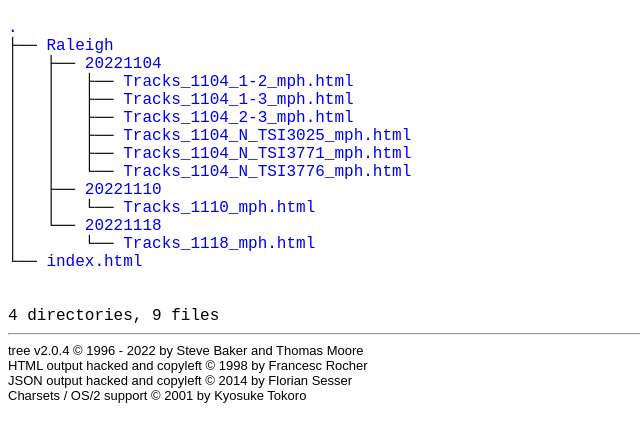
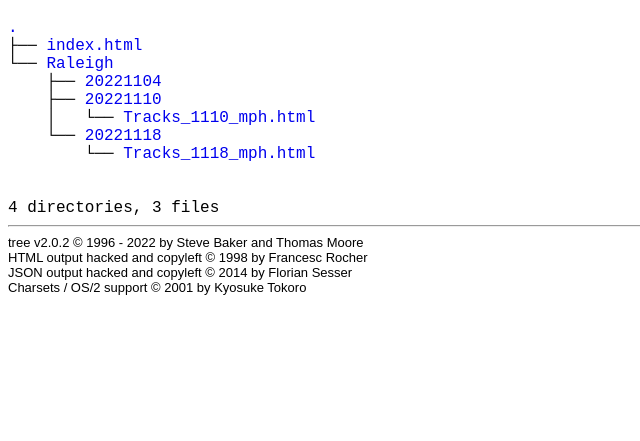
Before and after one commit to mdp-aerosol-group/EPA-84042701-Mapping, a plain HTML site: page index.html in a window 1280 px wide. Shown: the part 61-502 px from the top of the page, without its empty margins (0-640 px from the left). Drawn offline with Linux system fonts and the light colour scheme.

Commit message:
update index

```diff
--- a/index.html
+++ b/index.html
@@ -3,7 +3,7 @@
 <head>
  <meta http-equiv="Content-Type" content="text/html; charset=UTF-8">
  <meta name="Author" content="Made by 'tree'">
- <meta name="GENERATOR" content="$Version: $ tree v2.0.4 (c) 1996 - 2022 by Steve Baker, Thomas Moore, Francesc Rocher, Florian Sesser, Kyosuke Tokoro $">
+ <meta name="GENERATOR" content="$Version: $ tree v2.0.2 (c) 1996 - 2022 by Steve Baker, Thomas Moore, Francesc Rocher, Florian Sesser, Kyosuke Tokoro $">
  <title>Directory Tree</title>
  <style type="text/css">
   BODY { font-family : monospace, sans-serif;  color: black;}
@@ -26,27 +26,21 @@
 <body>
 	<h1>Directory Tree</h1><p>
 	<a href=".">.</a><br>
-	├── <a href="./Raleigh/">Raleigh</a><br>
-	│   ├── <a href="./Raleigh/20221104/">20221104</a><br>
-	│   │   ├── <a href="./Raleigh/20221104/Tracks_1104_1-2_mph.html">Tracks_1104_1-2_mph.html</a><br>
-	│   │   ├── <a href="./Raleigh/20221104/Tracks_1104_1-3_mph.html">Tracks_1104_1-3_mph.html</a><br>
-	│   │   ├── <a href="./Raleigh/20221104/Tracks_1104_2-3_mph.html">Tracks_1104_2-3_mph.html</a><br>
-	│   │   ├── <a href="./Raleigh/20221104/Tracks_1104_N_TSI3025_mph.html">Tracks_1104_N_TSI3025_mph.html</a><br>
-	│   │   ├── <a href="./Raleigh/20221104/Tracks_1104_N_TSI3771_mph.html">Tracks_1104_N_TSI3771_mph.html</a><br>
-	│   │   └── <a href="./Raleigh/20221104/Tracks_1104_N_TSI3776_mph.html">Tracks_1104_N_TSI3776_mph.html</a><br>
-	│   ├── <a href="./Raleigh/20221110/">20221110</a><br>
-	│   │   └── <a href="./Raleigh/20221110/Tracks_1110_mph.html">Tracks_1110_mph.html</a><br>
-	│   └── <a href="./Raleigh/20221118/">20221118</a><br>
-	│   &nbsp;&nbsp;&nbsp; └── <a href="./Raleigh/20221118/Tracks_1118_mph.html">Tracks_1118_mph.html</a><br>
-	└── <a href="./index.html">index.html</a><br>
+	├── <a href="./index.html">index.html</a><br>
+	└── <a href="./Raleigh/">Raleigh</a><br>
+	&nbsp;&nbsp;&nbsp; ├── <a href="./Raleigh/20221104/">20221104</a><br>
+	&nbsp;&nbsp;&nbsp; ├── <a href="./Raleigh/20221110/">20221110</a><br>
+	&nbsp;&nbsp;&nbsp; │   └── <a href="./Raleigh/20221110/Tracks_1110_mph.html">Tracks_1110_mph.html</a><br>
+	&nbsp;&nbsp;&nbsp; └── <a href="./Raleigh/20221118/">20221118</a><br>
+	&nbsp;&nbsp;&nbsp; &nbsp;&nbsp;&nbsp; └── <a href="./Raleigh/20221118/Tracks_1118_mph.html">Tracks_1118_mph.html</a><br>
 <br><br><p>
 
-4 directories, 9 files
+4 directories, 3 files
 
 </p>
 	<hr>
 	<p class="VERSION">
-		 tree v2.0.4 © 1996 - 2022 by Steve Baker and Thomas Moore <br>
+		 tree v2.0.2 © 1996 - 2022 by Steve Baker and Thomas Moore <br>
 		 HTML output hacked and copyleft © 1998 by Francesc Rocher <br>
 		 JSON output hacked and copyleft © 2014 by Florian Sesser <br>
 		 Charsets / OS/2 support © 2001 by Kyosuke Tokoro
```
